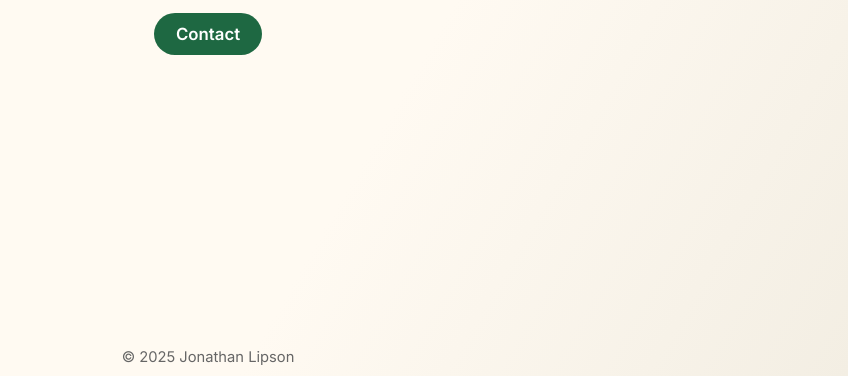
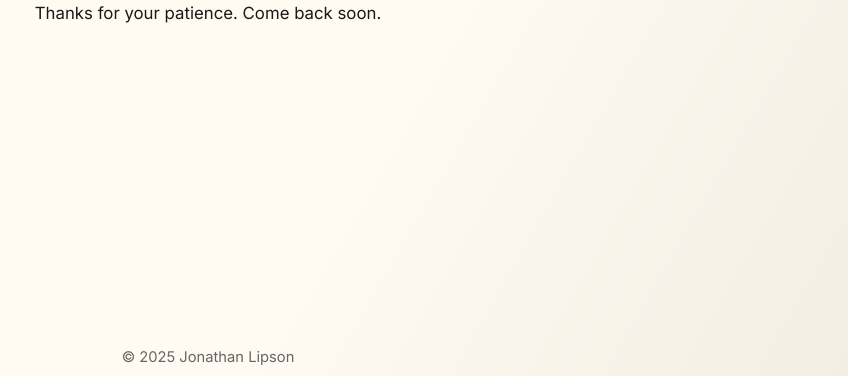
Before and after one commit to cprofit/jonathanlipson.com, a plain HTML site: page index.html in a window 1280 px wide. Shown: the part 424-800 px from the top of the page, without its empty margins (432-1280 px from the left). Drawn offline with nearby package versions, Linux system fonts and the light colour scheme.

Commit message:
Update index.html

```diff
--- a/index.html
+++ b/index.html
@@ -30,8 +30,7 @@
     <h1>Jonathan Lipson</h1>
     <p class="tag">Site update in progress</p>
     <p>Thanks for your patience. Come back soon.</p>
-    <p><a class="cta" href="mailto:admin@jonathanlipson.com">Contact</a></p>
-  </div>
+    </div>
   <footer>&copy; 2025 Jonathan Lipson</footer>
 </body>
 </html>
```
